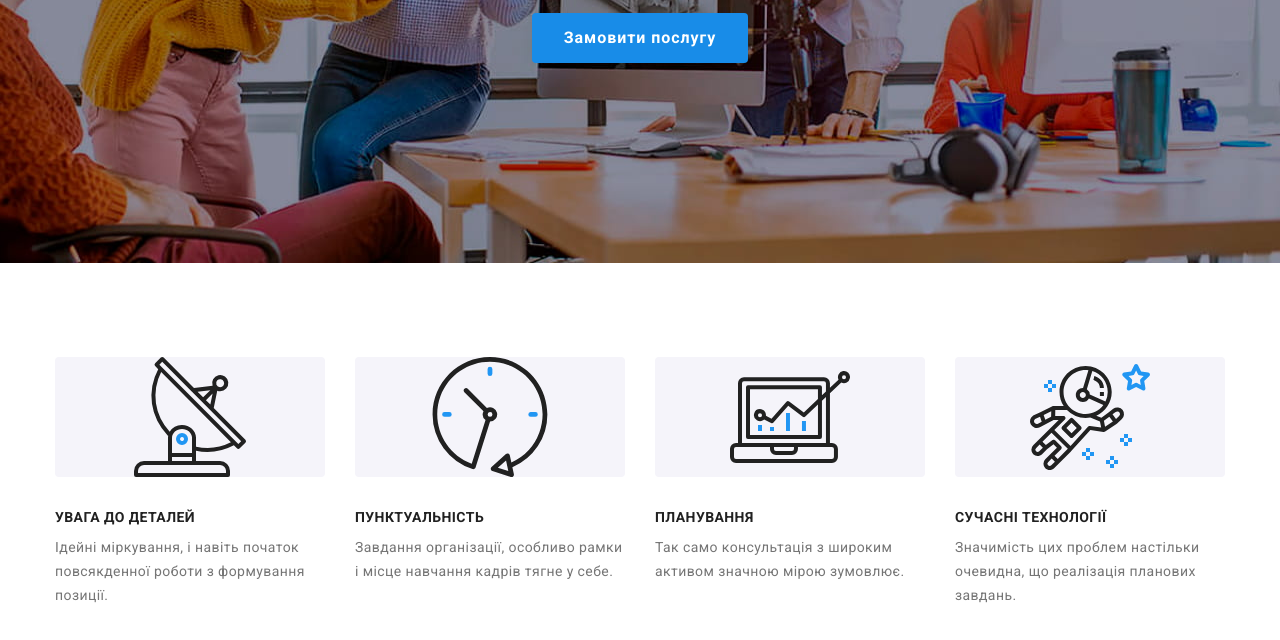
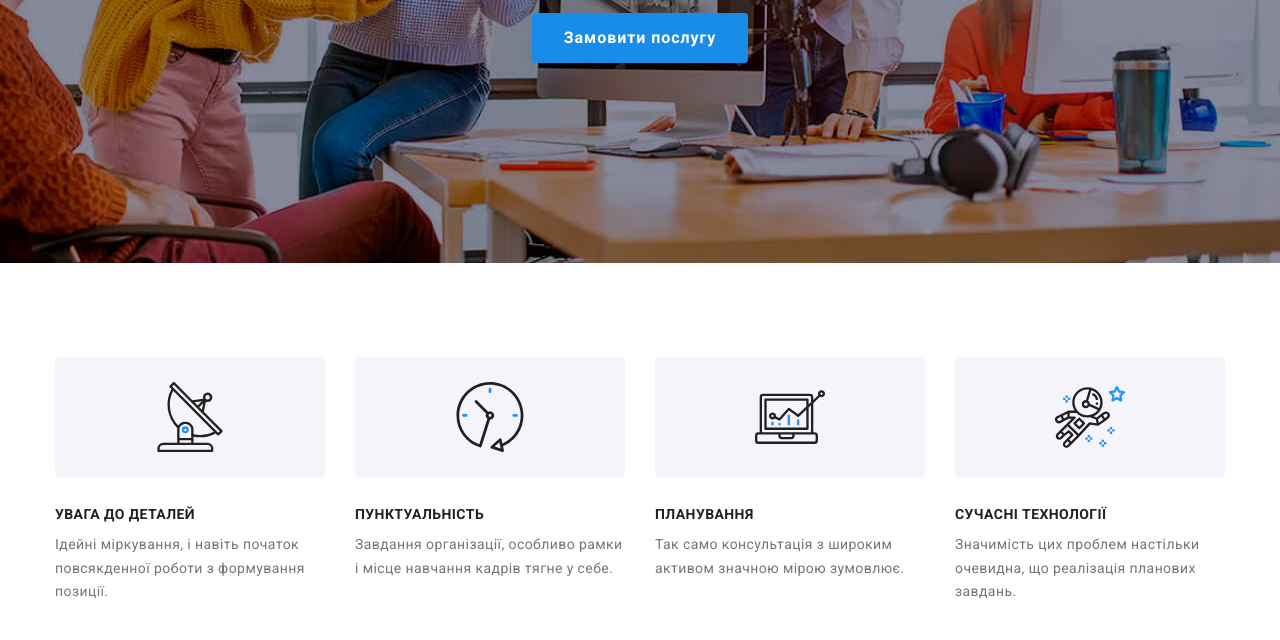
Before and after one commit to MaximKarlov/goit-markup-hw-04, a plain HTML site: page index.html in a window 1280 px wide. Shown: the part 418-1058 px from the top of the page. Drawn offline with nearby package versions, Linux system fonts and the light colour scheme.

Commit message:
benefirs complete

```diff
--- a/index.html
+++ b/index.html
@@ -66,9 +66,11 @@
                     <h2 class="visual-hidden">Переваги</h2>
                     <ul class="benefits">
                         <li>
+                            <div class="benefits-border">
                                 <svg class="benefits-icons">
                                     <use href="./img/icons.svg#antenna"></use>
                                 </svg>
+                            </div>
                             <h3 class="advantage-h3">увага до деталей</h3>
                             <p class="advantage-p">
                                 Ідейні міркування, і навіть початок повсякденної роботи з формування
@@ -76,9 +78,11 @@
                             </p>
                         </li>
                         <li>
+                            <div class="benefits-border">
                                 <svg class="benefits-icons">
                                     <use href="./img/icons.svg#clock"></use>
                                 </svg>
+                            </div>
                             <h3 class="advantage-h3">пунктуальність</h3>
                             <p class="advantage-p">
                                 Завдання організації, особливо рамки і місце навчання кадрів тягне у
@@ -86,18 +90,22 @@
                             </p>
                         </li>
                         <li>
+                            <div class="benefits-border">
                                 <svg class="benefits-icons">
                                     <use href="./img/icons.svg#diagram"></use>
                                 </svg>
+                            </div>
                             <h3 class="advantage-h3">планування</h3>
                             <p class="advantage-p">
                                 Так само консультація з широким активом значною мірою зумовлює.
                             </p>
                         </li>
                         <li>
+                            <div class="benefits-border">
                                 <svg class="benefits-icons">
                                     <use href="./img/icons.svg#astronaut"></use>
                                 </svg>
+                            </div>
                             <h3 class="advantage-h3">сучасні технології</h3>
                             <p class="advantage-p">
                                 Значимість цих проблем настільки очевидна, що реалізація планових
--- a/style/style.css
+++ b/style/style.css
@@ -189,11 +189,20 @@ img {
     gap: 30px;
 }
 .benefits-icons {
+    /* display: flex; */
+    /* justify-content: center; */
+    /* align-items: center; */
+    width: 70px;
+    height: 70px;
+}
+.benefits-border {
+    display: flex;
+    /* justify-content: center; */
     width: 270px;
-    height: 120px;
     background: #f5f4fa;
     border-radius: 4px;
     margin-bottom: 30px;
+    padding: 25px 100px;
 }
 
 .but-order {
```
Lines whose indentation alone changed are shown as unchanged.
